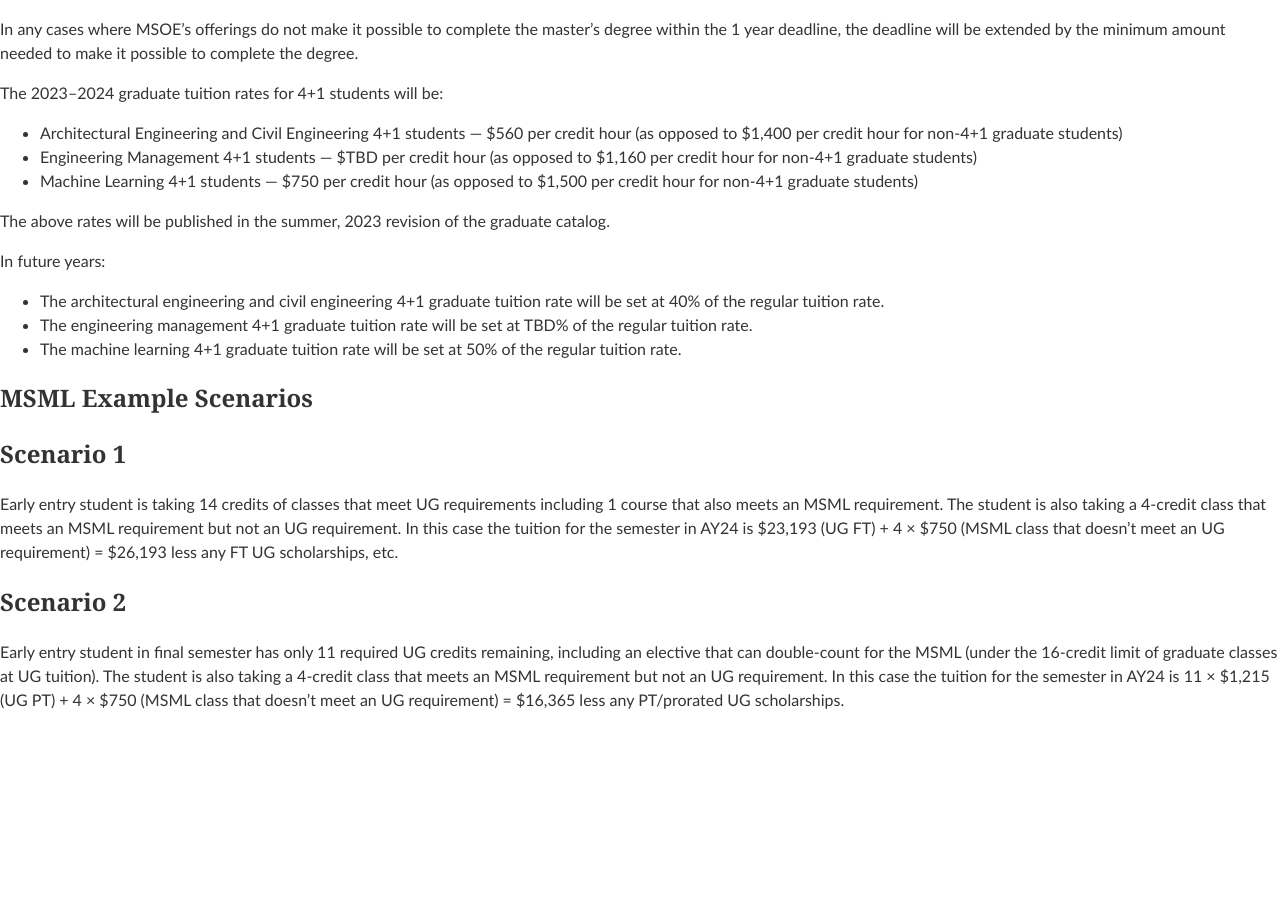
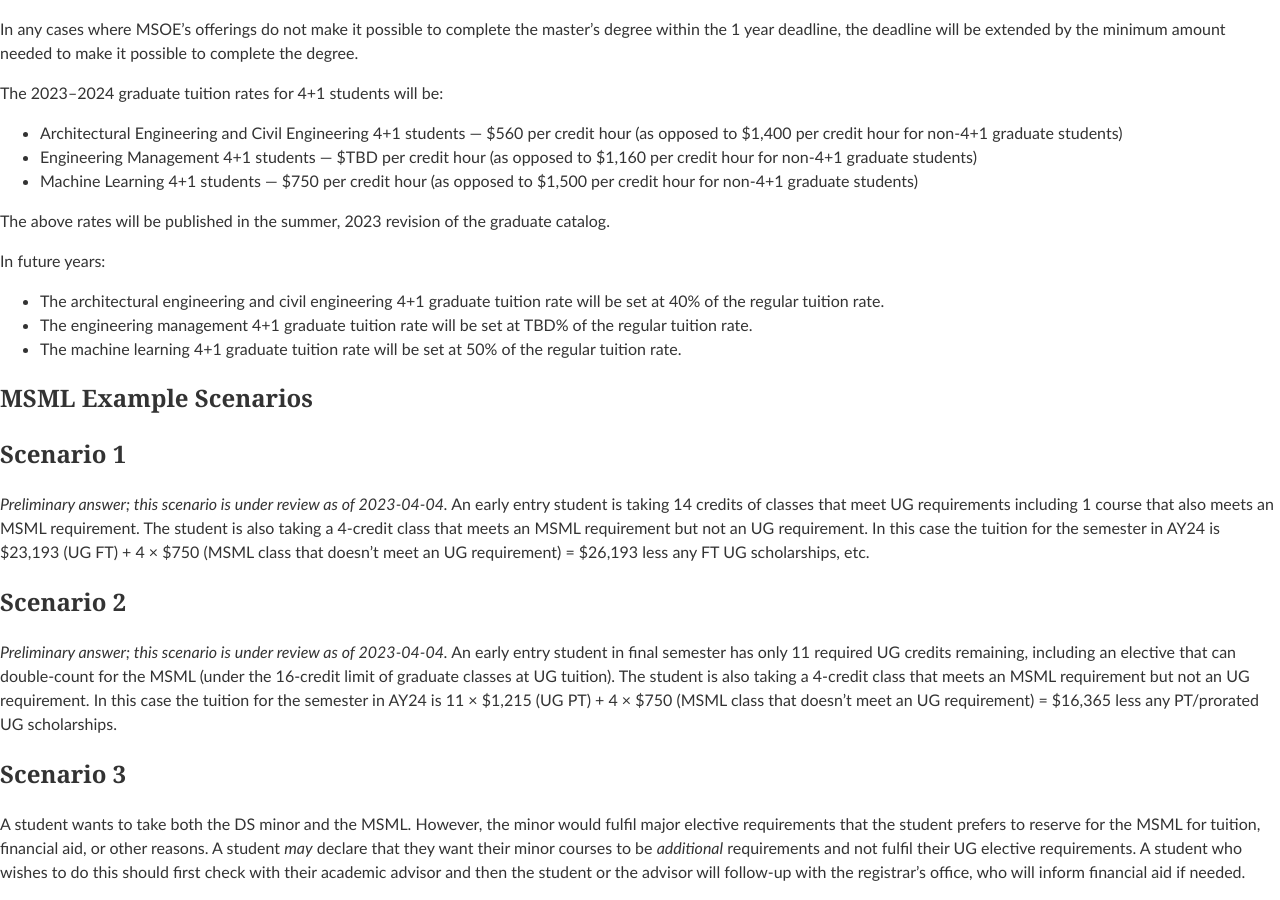
Before and after one commit to edurant/edurant.github.io, a Jekyll site: the page built from advising/earlyEntry.md, in a window 1280 px wide and 900 px high, scrolled down 1218 px. Built offline with Jekyll 4.4.1, drawn with Linux system fonts in a browser that asks for light colours; our own code applies the rules of GitHub Pages for plain Markdown files; before the commit the page ends 1946 px from its top, so only the background shows below that.

Commit message:
MSML early entry policies: updated scenario explanations

```diff
--- a/advising/earlyEntry.md
+++ b/advising/earlyEntry.md
@@ -55,8 +55,12 @@
 
 ## Scenario 1
 
-Early entry student is taking 14 credits of classes that meet UG requirements including 1 course that also meets an MSML requirement. The student is also taking a 4-credit class that meets an MSML requirement but not an UG requirement. In this case the tuition for the semester in AY24 is $23,193 (UG FT) + 4 × $750 (MSML class that doesn’t meet an UG requirement) = $26,193 less any FT UG scholarships, etc.
+*Preliminary answer; this scenario is under review as of 2023-04-04.* An early entry student is taking 14 credits of classes that meet UG requirements including 1 course that also meets an MSML requirement. The student is also taking a 4-credit class that meets an MSML requirement but not an UG requirement. In this case the tuition for the semester in AY24 is $23,193 (UG FT) + 4 × $750 (MSML class that doesn’t meet an UG requirement) = $26,193 less any FT UG scholarships, etc.
 
 ## Scenario 2
 
-Early entry student in final semester has only 11 required UG credits remaining, including an elective that can double-count for the MSML (under the 16-credit limit of graduate classes at UG tuition). The student is also taking a 4-credit class that meets an MSML requirement but not an UG requirement. In this case the tuition for the semester in AY24 is 11 × $1,215 (UG PT) + 4 × $750 (MSML class that doesn’t meet an UG requirement) = $16,365 less any PT/prorated UG scholarships.
+*Preliminary answer; this scenario is under review as of 2023-04-04.* An early entry student in final semester has only 11 required UG credits remaining, including an elective that can double-count for the MSML (under the 16-credit limit of graduate classes at UG tuition). The student is also taking a 4-credit class that meets an MSML requirement but not an UG requirement. In this case the tuition for the semester in AY24 is 11 × $1,215 (UG PT) + 4 × $750 (MSML class that doesn’t meet an UG requirement) = $16,365 less any PT/prorated UG scholarships.
+
+## Scenario 3
+
+A student wants to take both the DS minor and the MSML. However, the minor would fulfil major elective requirements that the student prefers to reserve for the MSML for tuition, financial aid, or other reasons. A student *may* declare that they want their minor courses to be *additional* requirements and not fulfil their UG elective requirements. A student who wishes to do this should first check with their academic advisor and then the student or the advisor will follow-up with the registrar's office, who will inform financial aid if needed.
```
